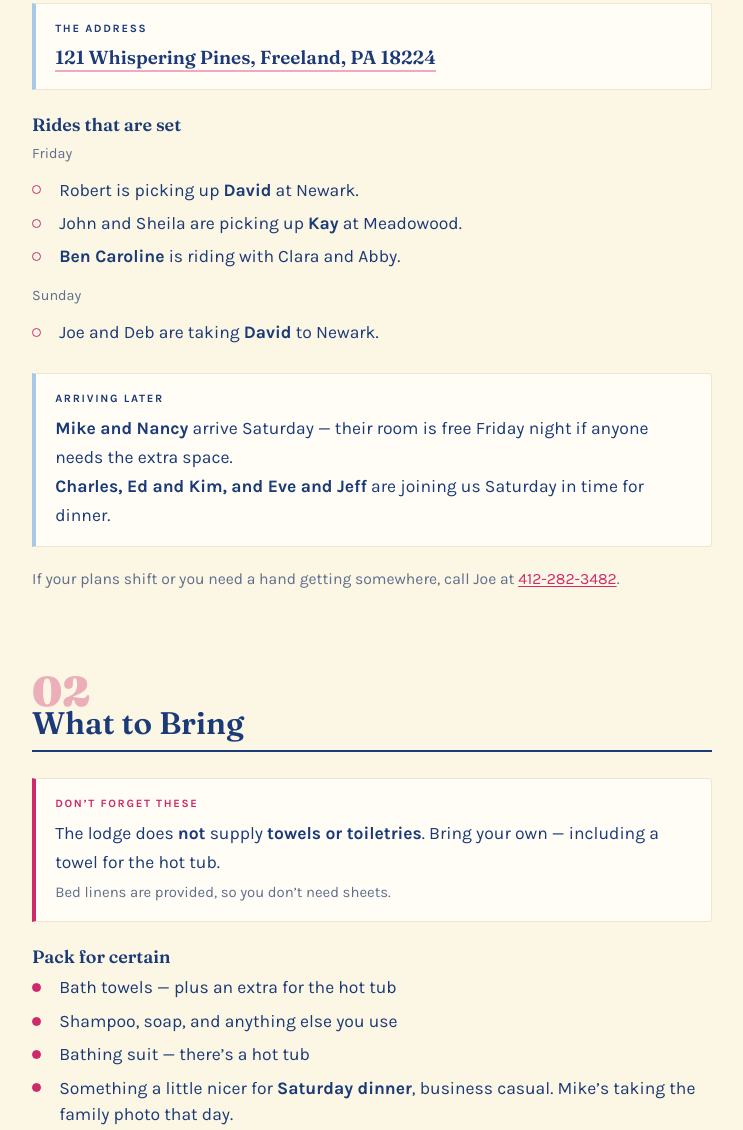
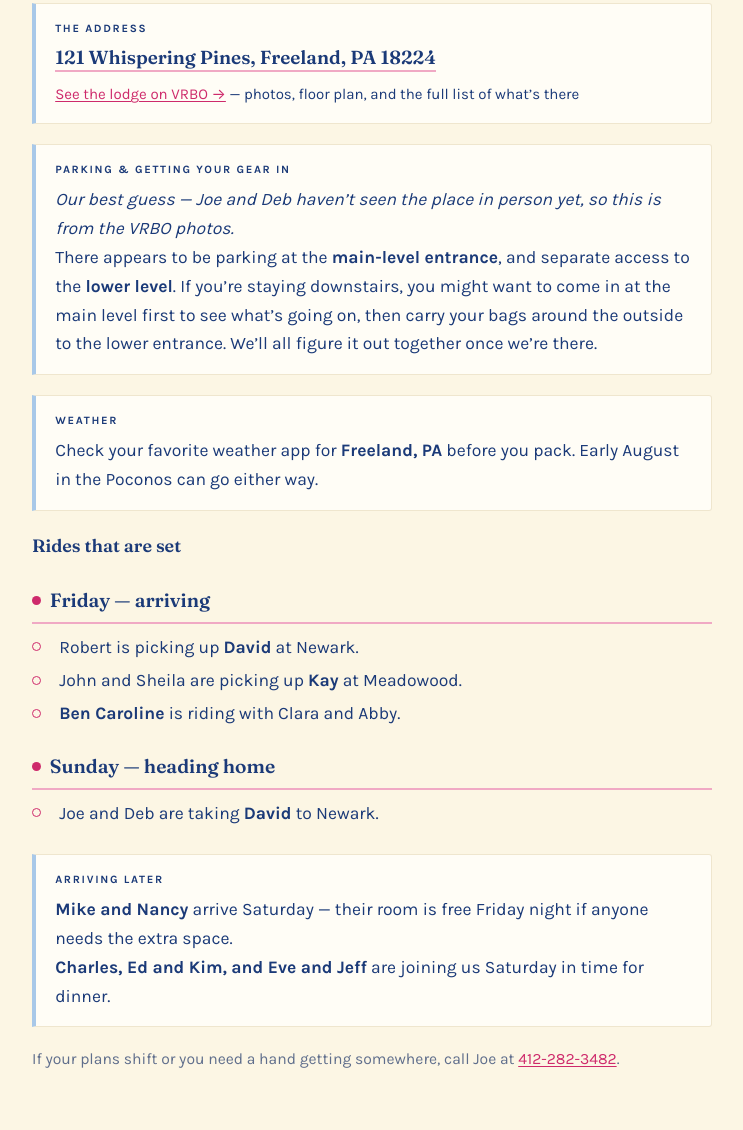
Before and after one commit to DebStuligross/kays-90th-bday, a plain HTML site: page index.html in a window 1280 px wide. Shown: the part 1399-2529 px from the top of the page, without its empty margins (268-1011 px from the left). Drawn offline with Linux system fonts and the light colour scheme.

Commit message:
v1.3 - VRBO link, parking guidance, weather, room swap
- Link to the VRBO listing from both Getting There and Rooms
- Parking note, clearly hedged as a guess from photos: main-level
  entrance parking plus separate lower-level access
- Prompt to check a weather app for Freeland, PA
- Friday and Sunday now proper headings in the rides list
- Hot tub gear moved from required to optional
- Updated floor plan: rooms 7 and 10 swapped (Dan/Katie and
  Clara/Abby), and the plan opens full size when tapped

Co-Authored-By: Claude Opus 5 <noreply@anthropic.com>

```diff
--- a/index.html
+++ b/index.html
@@ -113,17 +113,31 @@
         <div class="callout">
             <span class="callout-label">The Address</span>
             <a class="addr" href="https://maps.google.com/?q=121+Whispering+Pines,+Freeland,+PA+18224" target="_blank" rel="noopener">121 Whispering Pines, Freeland, PA 18224</a>
+            <span class="sub" style="display:block;margin-top:.6rem;font-size:.94rem"><a href="https://www.vrbo.com/2044898" target="_blank" rel="noopener">See the lodge on VRBO &rarr;</a> &mdash; photos, floor plan, and the full list of what&rsquo;s there</span>
+        </div>
+
+        <div class="callout">
+            <span class="callout-label">Parking &amp; Getting Your Gear In</span>
+            <em>Our best guess &mdash; Joe and Deb haven&rsquo;t seen the place in person yet, so this is from the VRBO photos.</em><br>
+            There appears to be parking at the <strong>main-level entrance</strong>, and separate access to the <strong>lower level</strong>. If you&rsquo;re staying downstairs, you might want to come in at the main level first to see what&rsquo;s going on, then carry your bags around the outside to the lower entrance. We&rsquo;ll all figure it out together once we&rsquo;re there.
+        </div>
+
+        <div class="callout">
+            <span class="callout-label">Weather</span>
+            Check your favorite weather app for <strong>Freeland, PA</strong> before you pack. Early August in the Poconos can go either way.
         </div>
 
         <div class="bring-group">
             <p class="bring-title">Rides that are set</p>
-            <p class="bring-note">Friday</p>
+
+            <p class="ride-day">Friday &mdash; arriving</p>
             <ul class="bring">
                 <li>Robert is picking up <strong>David</strong> at Newark.</li>
                 <li>John and Sheila are picking up <strong>Kay</strong> at Meadowood.</li>
                 <li><strong>Ben Caroline</strong> is riding with Clara and Abby.</li>
             </ul>
-            <p class="bring-note" style="margin-top:.9rem">Sunday</p>
+
+            <p class="ride-day">Sunday &mdash; heading home</p>
             <ul class="bring">
                 <li>Joe and Deb are taking <strong>David</strong> to Newark.</li>
             </ul>
@@ -147,16 +161,15 @@
 
         <div class="callout urgent">
             <span class="callout-label">Don&rsquo;t Forget These</span>
-            The lodge does <strong>not</strong> supply <strong>towels or toiletries</strong>. Bring your own &mdash; including a towel for the hot tub.<br>
+            The lodge does <strong>not</strong> supply <strong>towels or toiletries</strong>. Bring your own.<br>
             <span style="color:var(--muted);font-size:.93rem">Bed linens are provided, so you don&rsquo;t need sheets.</span>
         </div>
 
         <div class="bring-group">
             <p class="bring-title">Pack for certain</p>
             <ul class="bring must">
-                <li>Bath towels &mdash; plus an extra for the hot tub</li>
+                <li>Bath towels</li>
                 <li>Shampoo, soap, and anything else you use</li>
-                <li>Bathing suit &mdash; there&rsquo;s a hot tub</li>
                 <li>Something a little nicer for <strong>Saturday dinner</strong>, business casual. Mike&rsquo;s taking the family photo that day.</li>
             </ul>
         </div>
@@ -164,6 +177,7 @@
         <div class="bring-group">
             <p class="bring-title">Worth throwing in</p>
             <ul class="bring">
+                <li>Bathing suit and a towel for the hot tub</li>
                 <li>Sneakers &mdash; there&rsquo;s a full pickleball and basketball court</li>
                 <li>Sunscreen and bug spray, for eight acres of woods</li>
                 <li>A camp chair, if you have room</li>
@@ -187,9 +201,12 @@
             <h2>Rooms</h2>
         </div>
 
-        <p class="sec-intro">Eleven bedrooms across the main floor, the lower floor, and the home theater room. Find your name on the layout below.</p>
+        <p class="sec-intro">Eleven bedrooms across the main floor, the lower floor, and the home theater room. Find your name on the layout below, or <a href="https://www.vrbo.com/2044898" target="_blank" rel="noopener">browse the photos on VRBO</a>.</p>
 
-        <img class="floorplan" src="room-layout.png" alt="Floor plan of Freeland Lodge showing the eleven numbered bedrooms across the main floor, lower floor, and home theater room, with the group assigned to each.">
+        <a href="room-layout.png" target="_blank" rel="noopener">
+            <img class="floorplan" src="room-layout.png" alt="Floor plan of Freeland Lodge showing the eleven numbered bedrooms across the main floor, lower floor, and home theater room, with the group assigned to each.">
+        </a>
+        <p class="bring-note" style="text-align:center;margin-top:.6rem">Tap the plan to open it full size &mdash; easier to read on a phone.</p>
     </section>
 
     <!-- ═══ 4 · MEALS ═══ -->
@@ -433,7 +450,7 @@
     <div class="footer-mark">Ninety years</div>
     <p>
         &mdash; and all of us in one house.<br>
-        Last updated July 29, 2026 &nbsp;&middot;&nbsp; v1.1
+        Last updated July 29, 2026 &nbsp;&middot;&nbsp; v1.3
     </p>
 </footer>
 
--- a/styles.css
+++ b/styles.css
@@ -404,6 +404,29 @@ section h2 {
 }
 .bring-note { font-size: 0.9rem; color: var(--muted); margin-bottom: 0.7rem; }
 
+/* Day headings inside the rides list — Friday / Sunday */
+.ride-day {
+    display: flex;
+    align-items: center;
+    gap: 0.55rem;
+    font-family: var(--serif);
+    font-variation-settings: 'SOFT' 40, 'WONK' 1, 'opsz' 48;
+    font-weight: 600;
+    font-size: 1.2rem;
+    color: var(--navy);
+    margin: 1.5rem 0 0.6rem;
+    padding-bottom: 0.35rem;
+    border-bottom: 2px solid var(--rose-soft);
+}
+.ride-day:first-of-type { margin-top: 0.5rem; }
+.ride-day::before {
+    content: '';
+    flex: 0 0 auto;
+    width: 9px; height: 9px;
+    border-radius: 50%;
+    background: var(--rose);
+}
+
 ul.bring { list-style: none; display: grid; gap: 0.45rem; }
 ul.bring li { position: relative; padding-left: 1.7rem; line-height: 1.5; }
 ul.bring li::before {
```
Also changed, not shown: room-layout.png.
